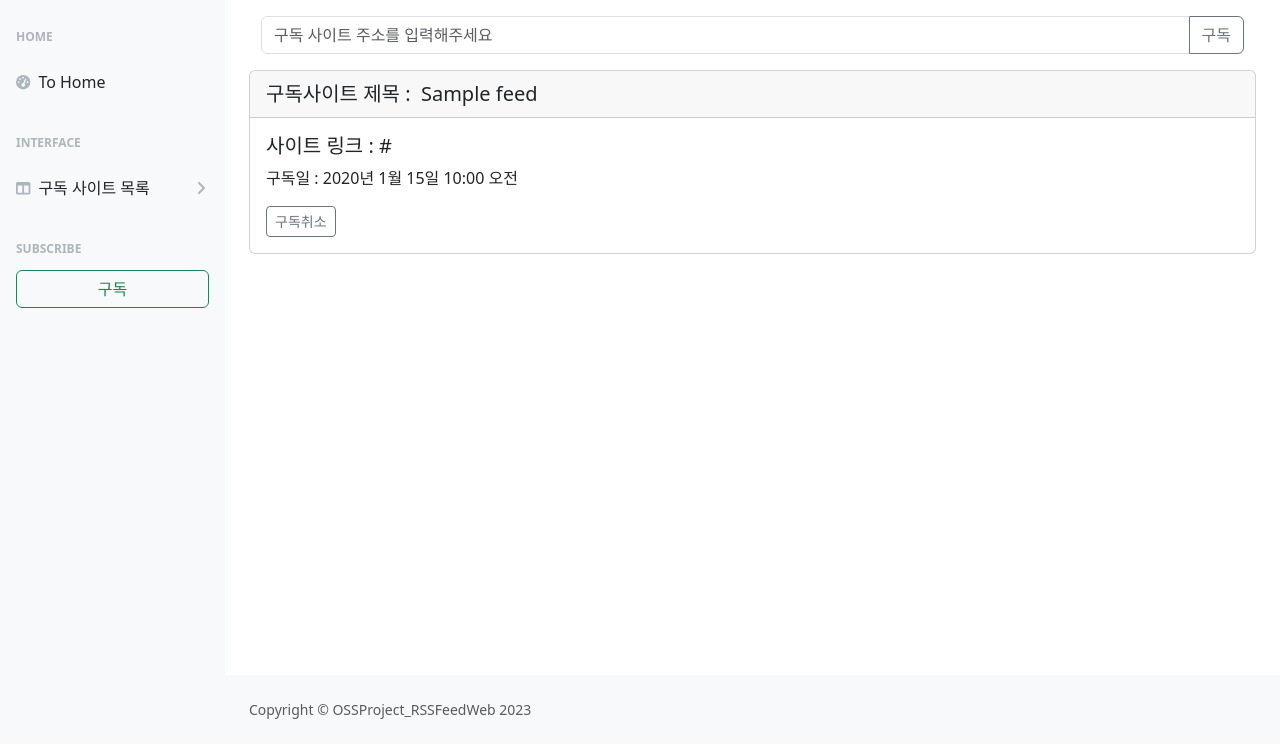
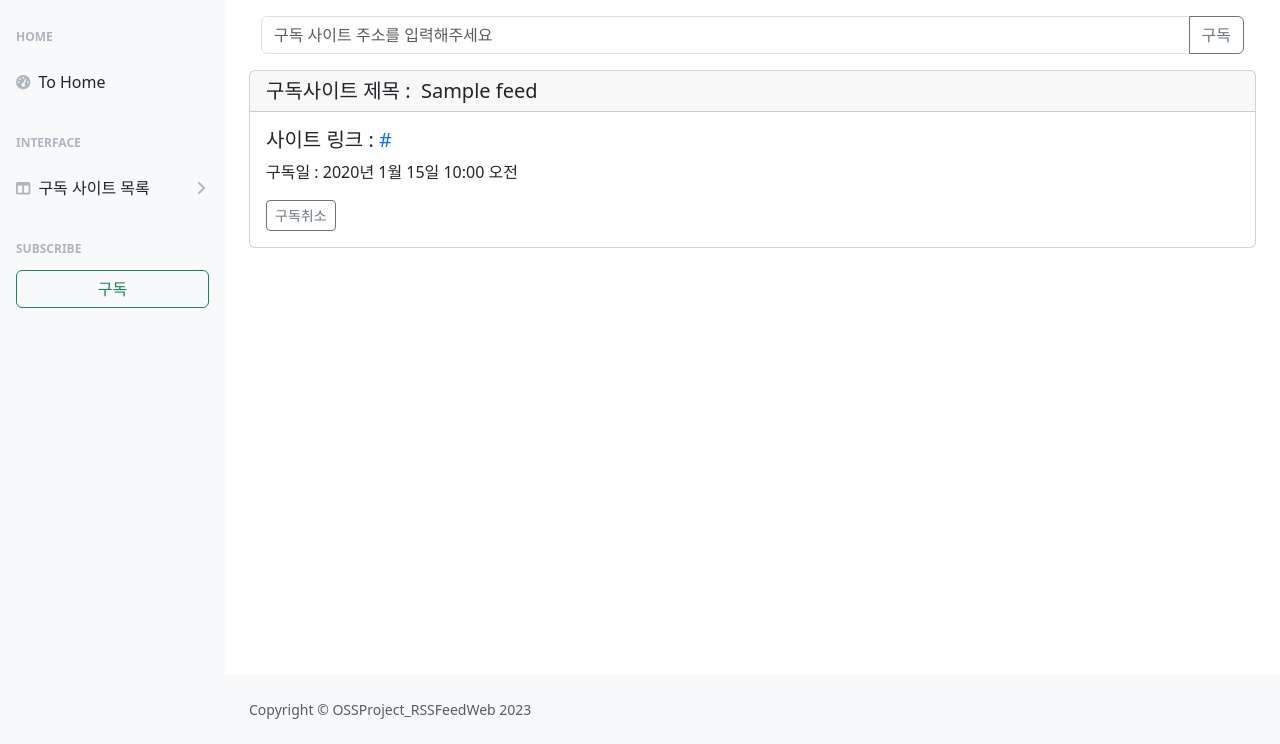
Before and after one commit to WAME-LEL/OSSProject_RSSFeedWeb, a Django app: template templates/RssFeedWeb/sub.html in a window 1280 px wide. Shown: the part 56-800 px from the top of the page. Run offline with Django 4.2, Linux system fonts and the light colour scheme; tables that the repository leaves empty hold one stand-in row (values such as "Sample post"); the template is opened without the code that fills it: values that come from a table or form of the project are taken from there, most other values are stand-ins (such as "Sample title", 1, 10 or a date in 2020); some libraries are stand-ins or nearby versions.

Commit message:
구독 html 수정
구독 사이트 링크 클릭 시 그 블로그로 이동 가능하게 변경

```diff
--- a/templates/RssFeedWeb/category.html
+++ b/templates/RssFeedWeb/category.html
@@ -215,7 +215,7 @@
                                         &nbsp;{{ four.published }}</p>
 
                                 </div>
-                                <a href="{{ second.link }}" class="btn btn-primary">Go post</a>
+                                <a href="{{ four.link }}" class="btn btn-primary">Go post</a>
                             </div>
                         </div>
                     </div>
@@ -245,7 +245,7 @@
                                         &nbsp;{{ five.published }}</p>
 
                                 </div>
-                                <a href="{{ second.link }}" class="btn btn-primary">Go post</a>
+                                <a href="{{ five.link }}" class="btn btn-primary">Go post</a>
                             </div>
                         </div>
                     </div>
--- a/templates/RssFeedWeb/sub.html
+++ b/templates/RssFeedWeb/sub.html
@@ -112,9 +112,9 @@
                  <div class="card mb-3">
                     {% for result in result %}
                             {% if forloop.parentloop.counter == forloop.counter %}
-                                <a href="{{ feed.feed.link }}" class="card-header fs-5 text-decoration-none"><span class="badge rounded-pill text-bg-primary"></span>구독사이트 제목 : &nbsp;{{ result.feed.title }}</a>
+                                <h5 class="card-header fs-5 text-decoration-none"><span class="badge rounded-pill text-bg-primary"></span>구독사이트 제목 : &nbsp;{{ result.feed.title }}</h5>
                                 <div class="card-body">
-                                 <h5 class="card-title">사이트 링크 : {{ subsData.link }}</h5>
+                                 <h5 class="card-title">사이트 링크 : <a href="{{ result.feed.link }}" class="card-text" style="text-decoration:none;"><span class="badge rounded-pill text-bg-primary"></span>{{ subsData.link }}</a></h5>
                                 <p class="card-text">구독일 : {{ subsData.date }}</p> <!-- 구독한 날짜 표시 -->
                                 <a href="javascript:void(0)" class="delete btn btn-sm btn-outline-secondary"
                                  data-uri="{% url 'RSS_Del' subsData.id  %}">구독취소</a>
```
